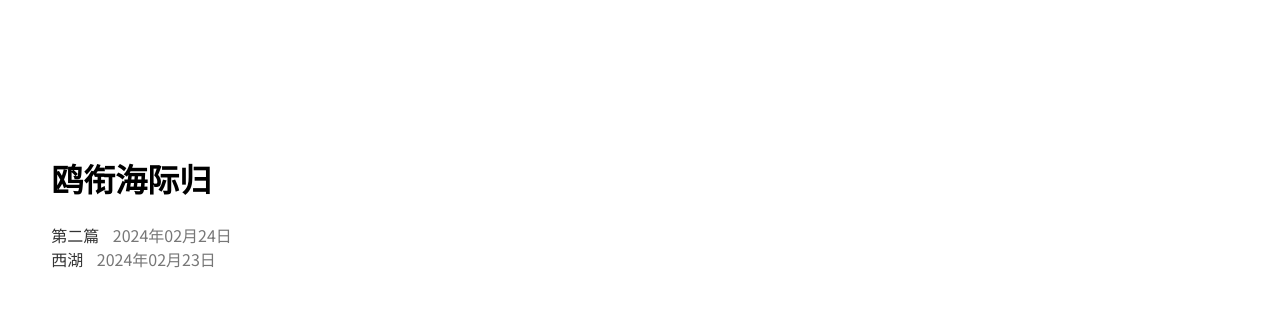
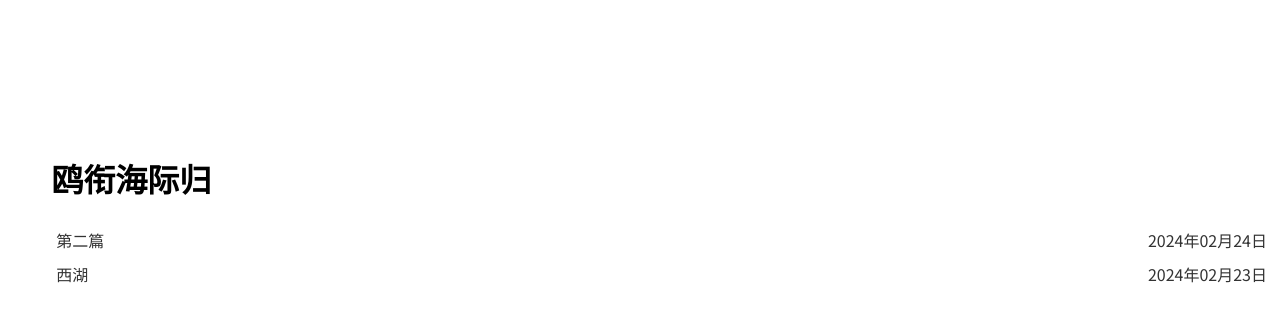
Before and after one commit to liushuaiiu/liushuaiiu.github.io, a Jekyll site: the page built from index.html, in a window 1280 px wide. Shown: the top 322 px of the page. Built offline with Jekyll 4.4.1, drawn with Linux system fonts in a browser that asks for light colours.

Commit message:
Update style.css

```diff
--- a/assets/css/style.css
+++ b/assets/css/style.css
@@ -38,15 +38,20 @@ p {
 }
 
 .post-link {
-    text-decoration: none; /* 去除链接下划线 */
-    color: #333; /* 设置链接文字颜色 */
-    /* 其他想要的样式 */
+    display: flex; /* 使用flex布局 */
+    justify-content: space-between; /* 两端对齐，项目之间的间隔都相等 */
+    text-decoration: none;
+    color: #333; /* 或其他你喜欢的颜色 */
+    width: 100%; /* 根据需要调整宽度 */
 }
 
-.post-date {
-    margin-left: 10px; /* 在标题和日期之间添加一定的间距 */
-    color: #777; /* 如果需要，为日期设置不同的颜色 */
-    /* 其他想要的样式 */
+.post-title, .post-date {
+    padding: 5px; /* 根据需要调整 */
+}
+
+/* 可选：为链接添加一些样式，比如悬停效果 */
+.post-link:hover {
+    color: #000; /* 鼠标悬停时的颜色变化 */
 }
 
 /* 去掉ul列表前的小圆点 */
```
